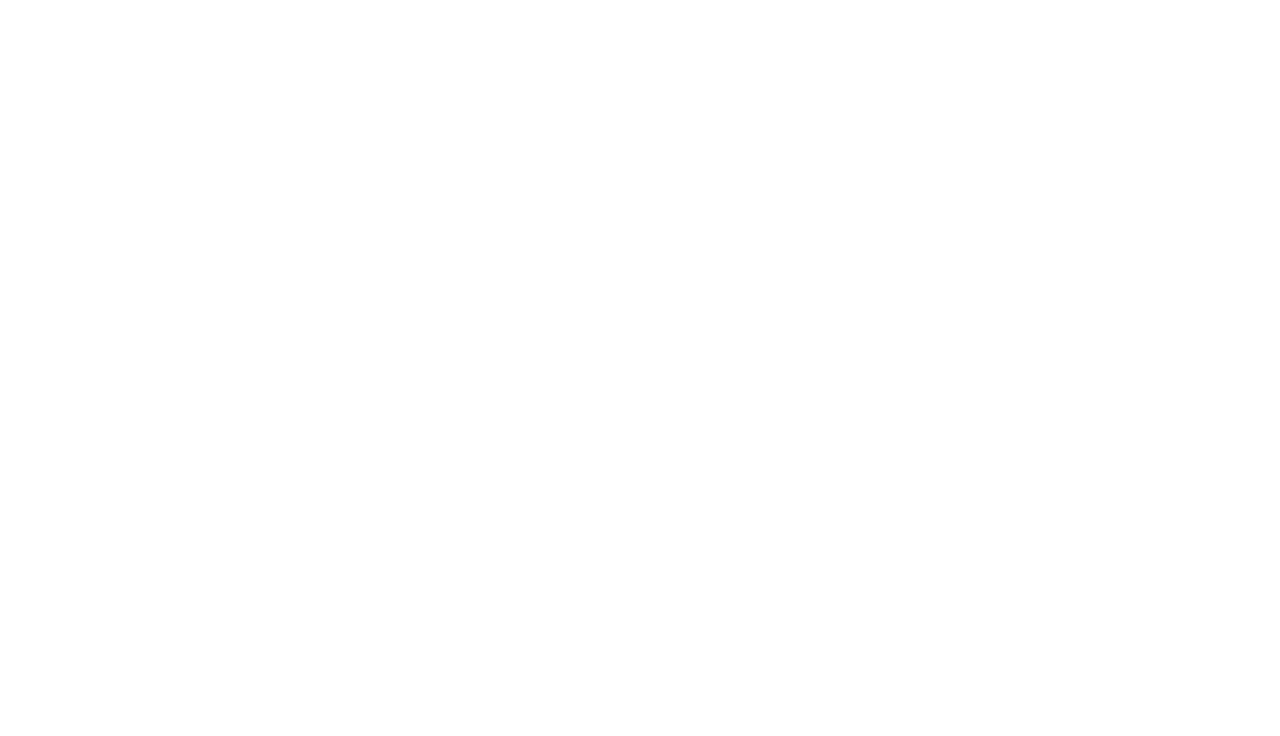
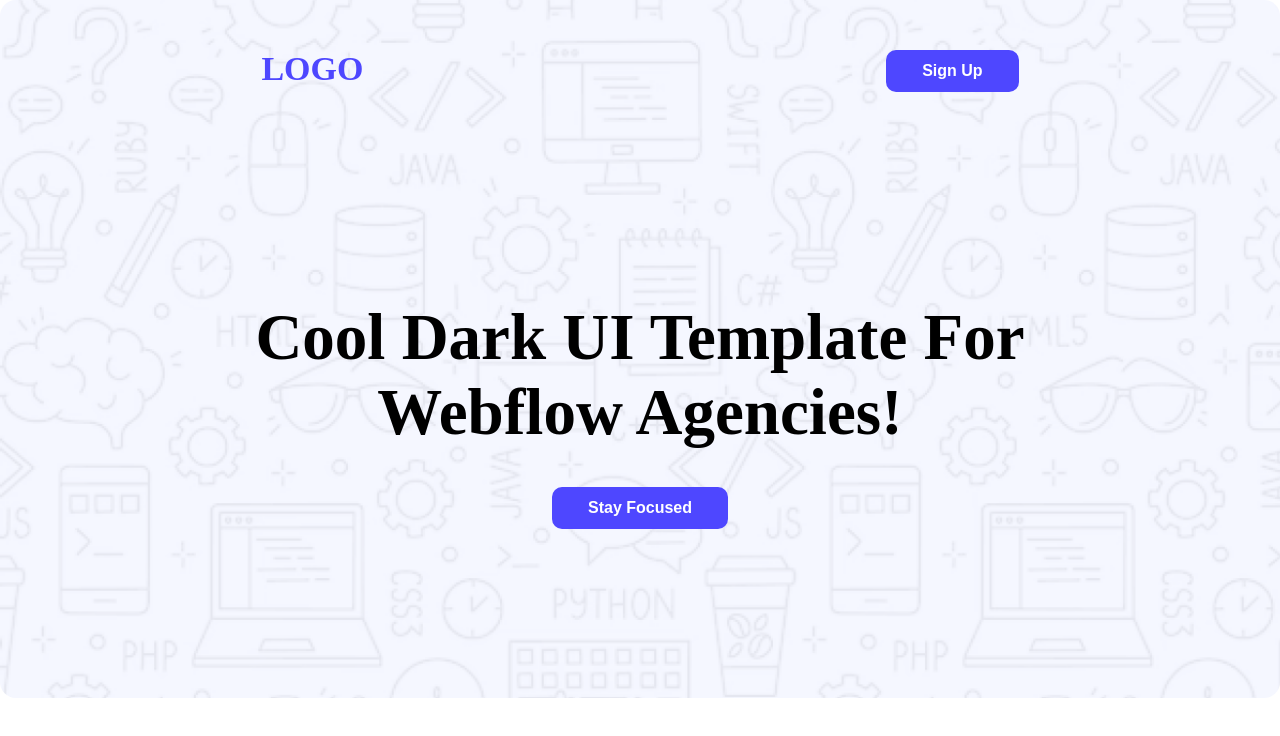
Before and after one commit to polokrf/Landing-launchpad-2, a plain HTML site: page index.html in a window 1280 px wide. Drawn offline with Linux system fonts and the light colour scheme.

Commit message:
add hero-area code and style

```diff
--- a/css/style.css
+++ b/css/style.css
@@ -3,3 +3,69 @@
   padding: 0;
   box-sizing: border-box;
 }
+
+/* * common-using */
+
+.prm-wid{
+  max-width: 1440px;
+  margin: 0 auto;
+}
+.snd-wid{
+  max-width: 1140px;
+  margin: 0 auto;
+}
+
+/* * heading-area-style */
+
+.hero-area{
+  height: 698px;
+  background-image: url(../Assets/Hero-bg.png);
+  border-radius: 16px;
+  background-repeat: no-repeat;
+ background-size: cover;
+}
+
+.banner-name{
+  display: flex;
+  justify-content:space-around;
+  padding: 50px 0px;
+}
+.banner-name h3{
+  font-size: 34px;
+  font-weight: bold;
+  text-transform: uppercase;
+  color:#4E47FF;
+}
+
+.btn{
+
+  padding: 12px 36px;
+  border: none;
+  border-radius:10px;
+  background-color: #4E47FF;
+  color: #FFFFFF;
+  font-size: 16px ;
+  font-weight: bold;
+  text-transform: capitalize;
+  transition: 1s;
+
+}
+.btn:hover{
+  background-color: red;
+}
+
+.banner-main{
+
+  display: flex;
+  justify-content: center;
+  align-items: center;
+  margin-top: 158px;
+  margin-bottom: 200px;
+  text-align: center;
+}
+.banner-main h1{
+  font-size: 65px;
+  font-weight: bold;
+  text-transform: capitalize;
+  margin-bottom: 37px;
+}
--- a/index.html
+++ b/index.html
@@ -3,9 +3,22 @@
 <head>
   <meta charset="UTF-8">
   <meta name="viewport" content="width=device-width, initial-scale=1.0">
+  <link rel="stylesheet" href="css/style.css">
   <title>Landing-launchpad</title>
 </head>
 <body>
+  <header class="hero-area prm-wid">
+    <div class="banner-name">
+      <h3>LOGO</h3>
+      <button class="btn">Sign Up</button>
+    </div>
+    <div class="banner-main">
 
+      <div class="banner-titel">
+        <h1>Cool Dark UI Template for <br> Webflow Agencies!</h1>
+        <button class="btn">Stay Focused</button>
+      </div>
+    </div>
+  </header>
 </body>
 </html>
```
